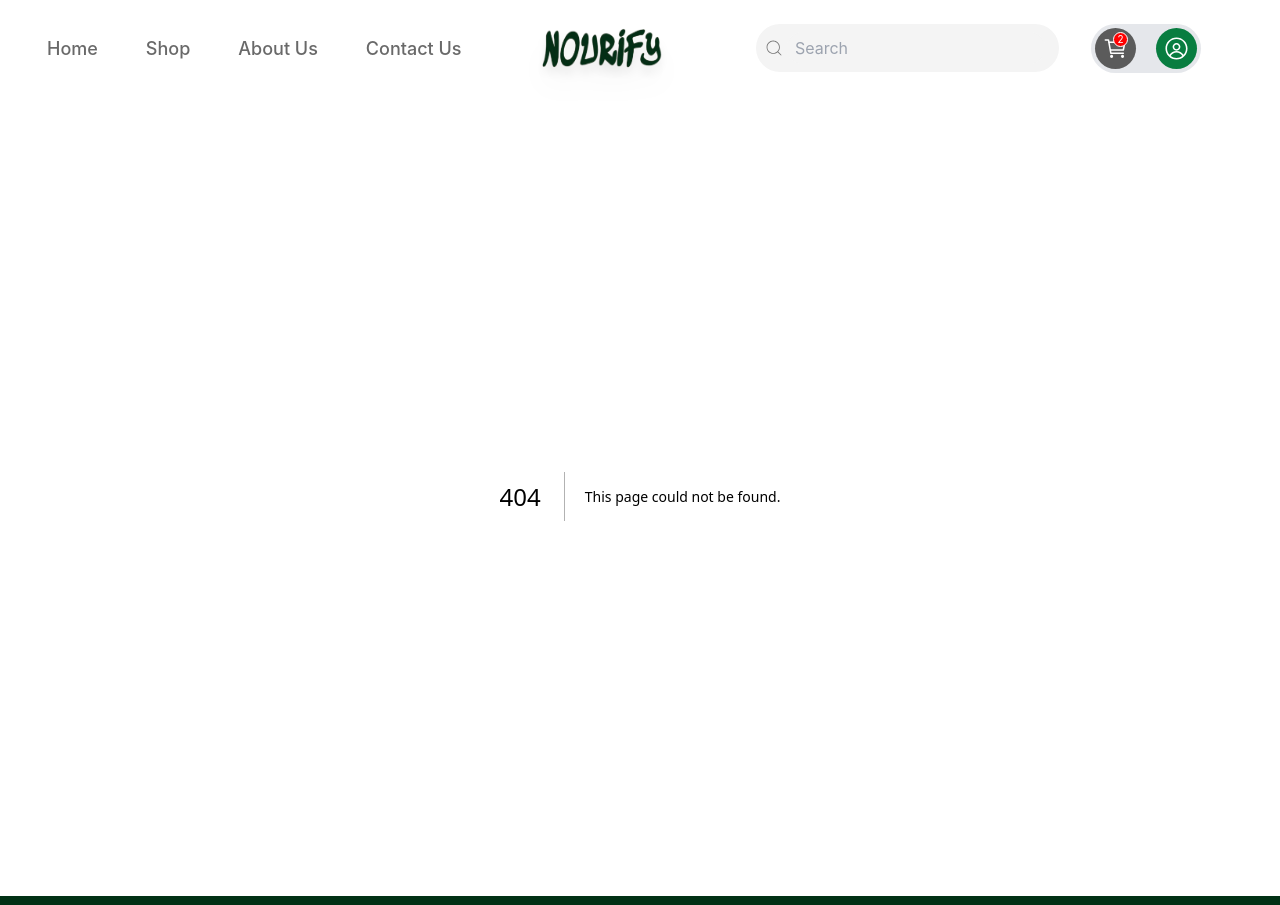
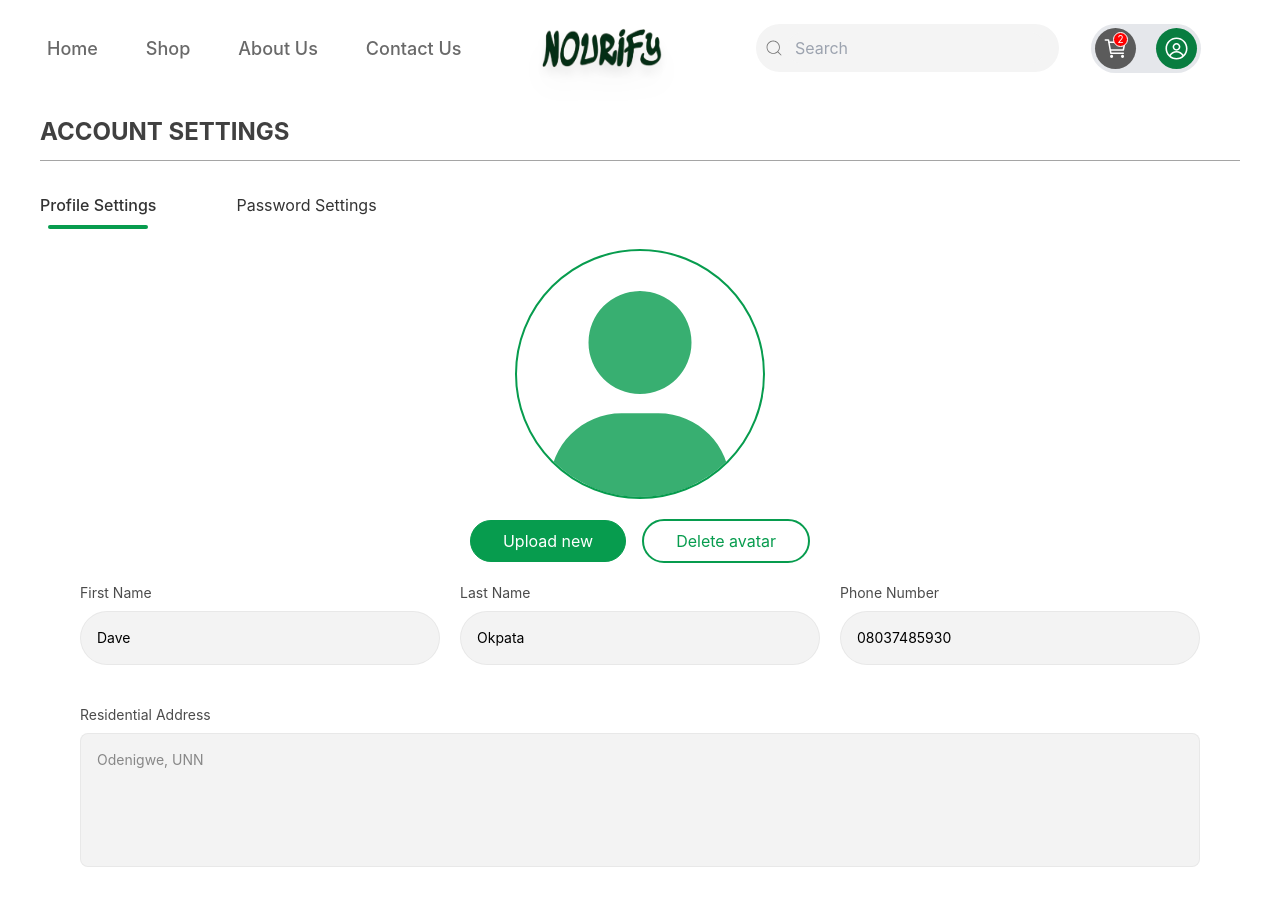
Before and after one commit to Nourify-develop/Nourify, a Next.js app: page /settings in a window 1280 px wide. Before the commit this address had no page. Shown: the top 905 px of the page. Built offline with nearby package versions, Linux system fonts and the light colour scheme; a web font is replaced by a local one.

Commit message:
Fix: Fixed routing and added hover states

```diff
--- a/src/app/account_settings/layout.tsx
+++ /dev/null
@@ -1,55 +0,0 @@
-"use client";
-import Link from "next/link";
-import { usePathname } from "next/navigation";
-import React, { ReactNode } from "react";
-
-interface LayoutProps {
-  children: ReactNode;
-}
-const links = [
-  {
-    href: "/account_settings/profile_settings",
-    label: "Profile Settings",
-  },
-  {
-    href: "/account_settings/password_settings",
-    label: "Password Settings",
-  },
-];
-
-const AccountSettings = ({ children }: LayoutProps) => {
-  const pathname = usePathname();
-
-  return (
-    <div className="">
-      <div className="p-5 sm:p-10">
-        <h1 className="text-2xl text-primary-2/85 font-bold border-b border-primary-2/40 uppercase py-5 sm:pt-0  ">
-          Account Settings
-        </h1>
-        <div className="text-gray-4 flex gap-5 sm:gap-20 justify-center sm:justify-start py-5">
-          {links.map((link) => (
-            <Link
-              key={link.href}
-              href={link.href}
-              className={`group relative py-3  ${
-                pathname === link.href ? "font-medium" : "font-normal"
-              }`}
-            >
-              {link.label}
-              <span
-                className={`absolute left-0 right-0 bottom-0 h-1 mx-2   rounded-full transition-all duration-150 ${
-                  pathname === link.href
-                    ? "bg-green-1"
-                    : "bg-transparent group-hover:bg-green-1"
-                }`}
-              ></span>
-            </Link>
-          ))}
-        </div>
-      </div>
-      {children}
-    </div>
-  );
-};
-
-export default AccountSettings;
--- a/src/app/account_settings/password_settings/page.tsx
+++ b/src/app/settings/PasswordSettings.tsx
@@ -1,9 +1,9 @@
 "use client";
 import React, { useState } from "react";
-import Input, { Button } from "../../../components/ui/input";
+import Input, { Button } from "../../components/ui/input";
 import { IoEyeOutline, IoEyeOffOutline } from "react-icons/io5";
 
-const page = () => {
+const PasswordSettings = () => {
   const [passwordVisible, setPasswordVisible] = useState(false);
   const [password, setPassword] = useState("");
   const togglePasswordVisibility = () => {
@@ -125,4 +125,4 @@ const page = () => {
   );
 };
 
-export default page;
+export default PasswordSettings;
--- a/src/app/account_settings/profile_settings/page.tsx
+++ b/src/app/settings/ProfileSettings.tsx
@@ -1,6 +1,6 @@
 "use client";
 import Image from "next/image";
-import Input, { Button, TextArea } from "../../../components/ui/input";
+import Input, { Button, TextArea } from "../../components/ui/input";
 import React, { useState } from "react";
 import { FaUser } from "react-icons/fa6";
 
@@ -61,20 +61,20 @@ const ProfileSettings = () => {
             />
             <label
               htmlFor="uploadBtn"
-              className="inline-block select-none cursor-pointer rounded-full py-2 px-8  w-full sm:w-auto bg-green-1 border border-green-1 text-white "
+              className="inline-block select-none  cursor-pointer rounded-full py-2 px-8  w-full sm:w-auto bg-green-1 border border-green-1 text-white duration-300 hover:bg-green-dark hover:border-green-dark "
             >
               Upload new
             </label>
           </div>
           <Button
             text="Delete avatar"
-            border="border-green-1"
-            color="text-green-1"
+            border="border-green-1 hover:border-green-dark"
+            color="text-green-1 d hover:bg-green-dark  hover:text-white "
             onclick={handleImgDelete}
           />
         </div>
       </div>
-      <div className="">
+      <div className=" ">
         <form action="" className=" space-y-10">
           <div className="grid sm:grid-cols-3 gap-5">
             {InputFields.map((input, index) => (
@@ -96,18 +96,18 @@ const ProfileSettings = () => {
           <div className="  w-full flex items-center  justify-between flex-col gap-3 sm:flex-row">
             <Button
               text="Save Changes"
-              border="border-green-1"
+              border="border-green-1 hover:border-green-dark"
               color="text-white"
-              bg="bg-green-1"
+              bg="bg-green-1 hover:bg-green-dark"
             />
-            <div className="flex items-center gap-3 w-full sm:w-auto flex-col sm:flex-row">
+            <div className="flex items-center  gap-3 w-full sm:w-auto flex-col sm:flex-row">
               <Button
                 text="Delete Account"
-                border="border-brown"
+                border="border-brown hover:border-[#702200]"
                 color="text-white"
-                bg="bg-brown"
+                bg="bg-brown hover:bg-[#702200] "
               />
-              <Button text="Log out" border="border-brown" color="text-brown" />
+              <Button text="Log out" border="border-brown hover:border-[#702200] hover:bg-[#702200]" color="text-brown hover:text-white" />
             </div>
           </div>
         </form>
--- /dev/null
+++ b/src/app/settings/page.tsx
@@ -0,0 +1,46 @@
+"use client";
+import React, { useState } from "react";
+import ProfileSettings from "./ProfileSettings";
+import PasswordSettings from "./PasswordSettings";
+import { Tab } from "@/types";
+
+const Page: React.FC = () => {
+  const [activeTab, setActiveTab] = useState<Tab>("profile");
+
+  const handleTabClick = (tab: Tab) => {
+    setActiveTab(tab);
+  };
+
+  const isActive = (tab: Tab) => activeTab === tab;
+
+  return (
+    <div>
+      <div className="p-5 sm:px-10">
+        <h1 className="text-2xl text-primary-2/85 font-bold border-b border-primary-2/40 uppercase py-3 sm:pt-0">
+          Account Settings
+        </h1>
+
+        <div className="text-gray-4 flex gap-5 sm:gap-20 justify-center sm:justify-start py-5">
+          {(["profile", "password"] as const).map((tab) => (
+            <button
+              key={tab}
+              onClick={() => handleTabClick(tab)}
+              className={`group relative py-3 ${isActive(tab) ? "font-medium" : "font-normal"}`}
+            >
+              {tab === "profile" ? "Profile Settings" : "Password Settings"}
+              <span
+                className={`absolute left-0 right-0 bottom-0 h-1 mx-2 rounded-full duration-300 ${
+                  isActive(tab) ? "bg-green-1" : "bg-transparent group-hover:bg-green-1"
+                }`}
+              ></span>
+            </button>
+          ))}
+        </div>
+
+        {activeTab === "profile" ? <ProfileSettings /> : <PasswordSettings />}
+      </div>
+    </div>
+  );
+};
+
+export default Page;
--- a/src/components/ui/input.tsx
+++ b/src/components/ui/input.tsx
@@ -14,7 +14,7 @@ interface btn {
   border?: string;
   text: string;
   color?: string;
-  onclick?: React.MouseEventHandler<HTMLButtonElement>
+  onclick?: React.MouseEventHandler<HTMLButtonElement>;
 }
 const Input = (props: inputFields) => {
   return (
@@ -24,7 +24,7 @@ const Input = (props: inputFields) => {
       </label>
       <input
         type={props.type}
-        className="rounded-full input-field_ bg-primary-2/5 p-4 focus:outline-0 "
+        className="rounded-full input-field_ bg-primary-2/5 border border-primary-2/5 p-4 focus:outline-0 "
         placeholder={props.label}
         id={props.name}
         defaultValue={props.value}
@@ -38,15 +38,19 @@ export default Input;
 export const TextArea = (props: inputFields) => {
   return (
     <div className="text-sm flex flex-col gap-2">
-      <label htmlFor={props.name}>{props.label}</label>
+      <label htmlFor={props.name} className="text-primary-2/80">
+        {props.label}
+      </label>
 
       <textarea
         name={props.name}
-        className="rounded-lg input-field_ bg-primary-2/5 text-primary-2/50 p-4 focus:outline-0"
+        className="rounded-lg border border-primary-2/5  resize-none input-field_ bg-primary-2/5 text-primary-2/50 p-4 focus:outline-0"
         id={props.name}
         cols={30}
         rows={5}
-      >{props.value}</textarea>
+      >
+        {props.value}
+      </textarea>
     </div>
   );
 };
@@ -54,8 +58,8 @@ export const TextArea = (props: inputFields) => {
 export const Button = (props: btn) => {
   return (
     <button
-    onClick={props.onclick}
-      className={`rounded-full py-2 px-8  w-full sm:w-auto ${props.bg} border-2 ${props.border} ${props.color}  duration-200`}
+      onClick={props.onclick}
+      className={`rounded-full py-2 px-8  w-full sm:w-auto ${props.bg} border-2 ${props.border} ${props.color}  duration-300`}
     >
       {props.text}
     </button>
--- a/src/types.ts
+++ b/src/types.ts
@@ -37,3 +37,5 @@ export interface Product {
   limitedOffer: boolean;
   expressDelivery: boolean;
 }
+
+export type Tab = "profile" | "password";
```
